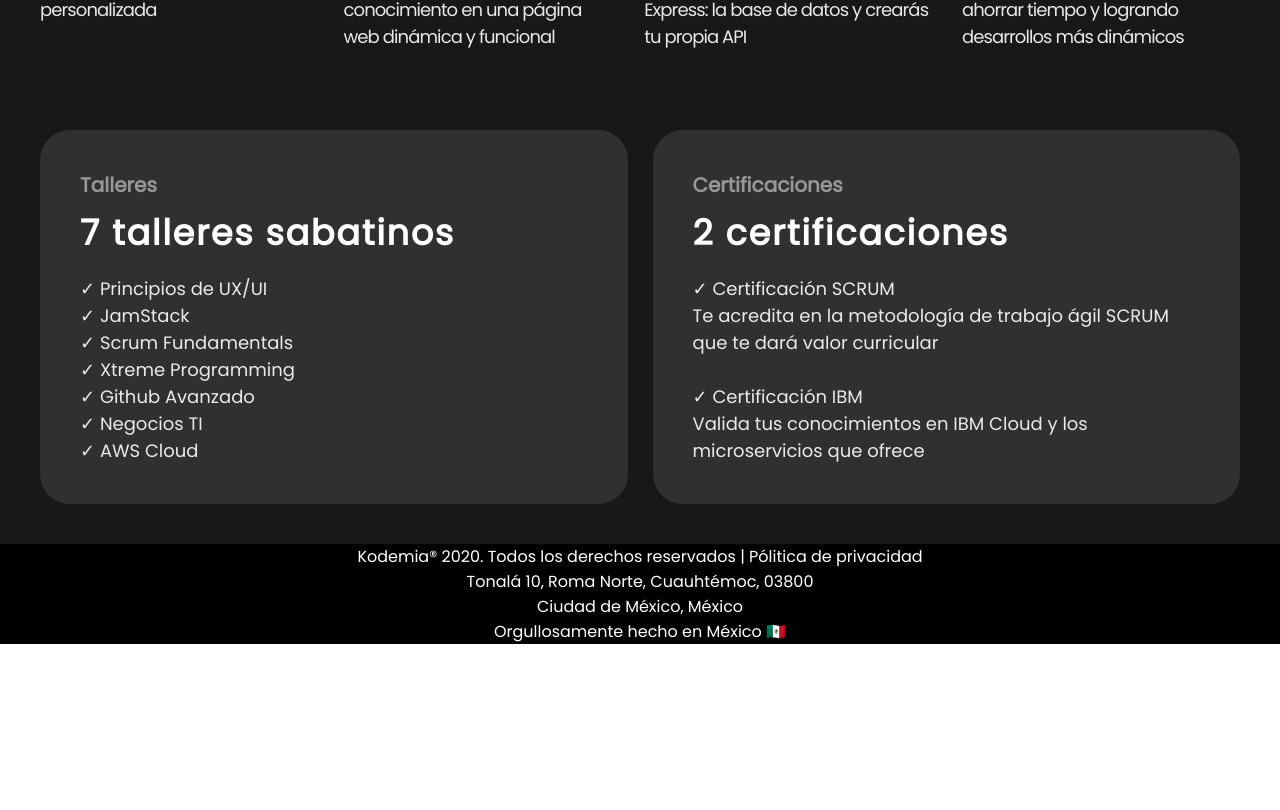
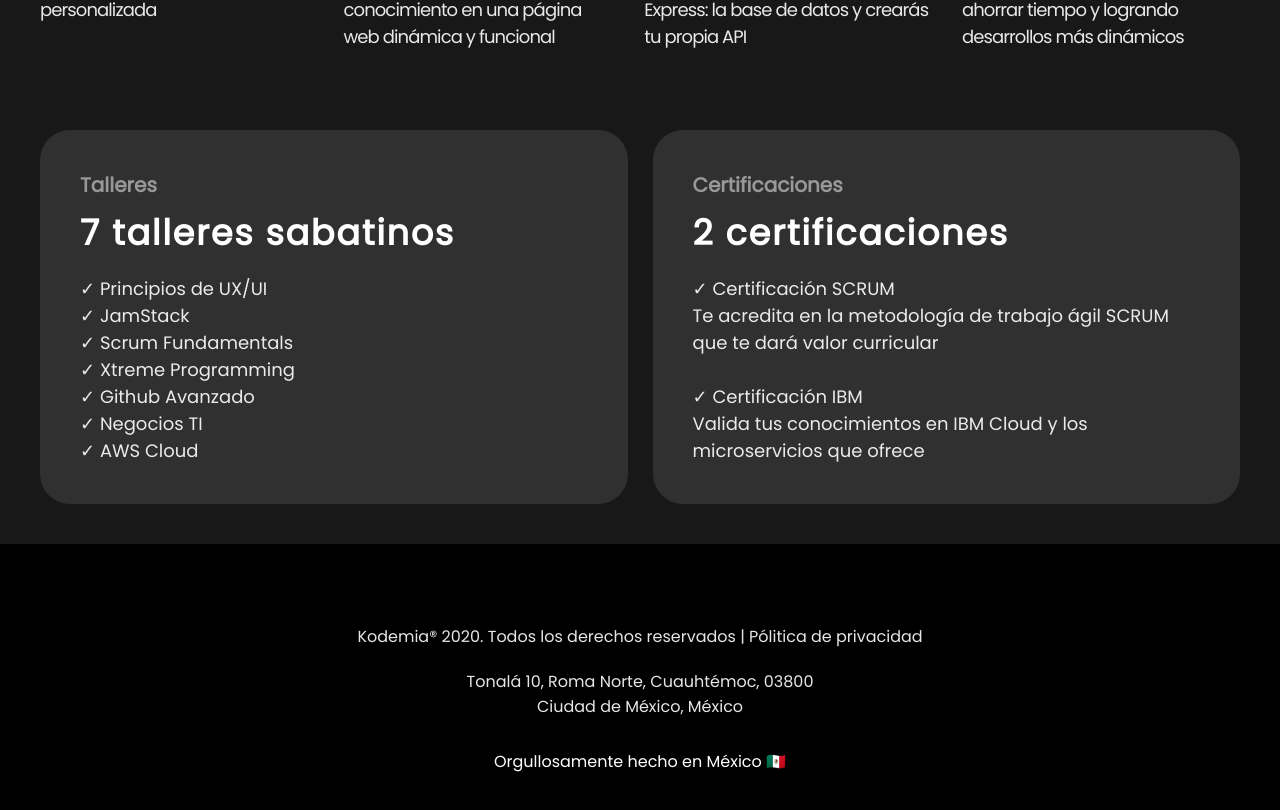
Before and after one commit to kodemia/bootcamps.kodemia.mx, a Next.js app: page /js-presential in a window 1280 px wide. Shown: the part 2531-3341 px from the top of the page. Before the commit the page ends 3175 px from the top, so only its background shows below. Built offline with nearby package versions, Linux system fonts and the light colour scheme.

Commit message:
ADD footer

```diff
--- a/components/Footer.jsx
+++ b/components/Footer.jsx
@@ -1,13 +1,14 @@
+
+import dateFormat from 'date-fns/format'
 
 export default function Footer () {
   return (
     <footer className='footer'>
       <p>
-        Kodemia® 2020. Todos los derechos reservados  |  Pólitica de privacidad
+        Kodemia® {dateFormat(new Date(), 'yyyy')}. Todos los derechos reservados  |  Pólitica de privacidad
       </p>
       <p>
-        Tonalá 10, Roma Norte, Cuauhtémoc, 03800
-        <br />
+        Tonalá 10, Roma Norte, Cuauhtémoc, 03800 <br />
         Ciudad de México, México
       </p>
       <p>
--- a/package.json
+++ b/package.json
@@ -10,6 +10,7 @@
   },
   "dependencies": {
     "classnames": "^2.2.6",
+    "date-fns": "^2.16.1",
     "next": "9.5.2",
     "react": "16.13.1",
     "react-dom": "16.13.1",
--- a/styles/components/footer.scss
+++ b/styles/components/footer.scss
@@ -1,12 +1,25 @@
 .footer {
   background-color: black;
-  color: white;
+  color: $white;
   display: flex;
   justify-content: center;
   flex-direction: column;
   align-items: center;
+  padding: 80px 40px;
+  font-size: 16px;
   p {
     text-align: center;
-    padding: 0 20px;
+    &:not(:last-child) {
+      padding-bottom: 20px;
+      color: $white-lighter;
+    }
+    &:last-child {
+      padding-top: 10px;
+    }
+    @include mobile {
+      br {
+        display: none;
+      }
+    }
   }
 }
```
Also changed, not shown: 1 other file (tests, documents, lock files or other folders).
